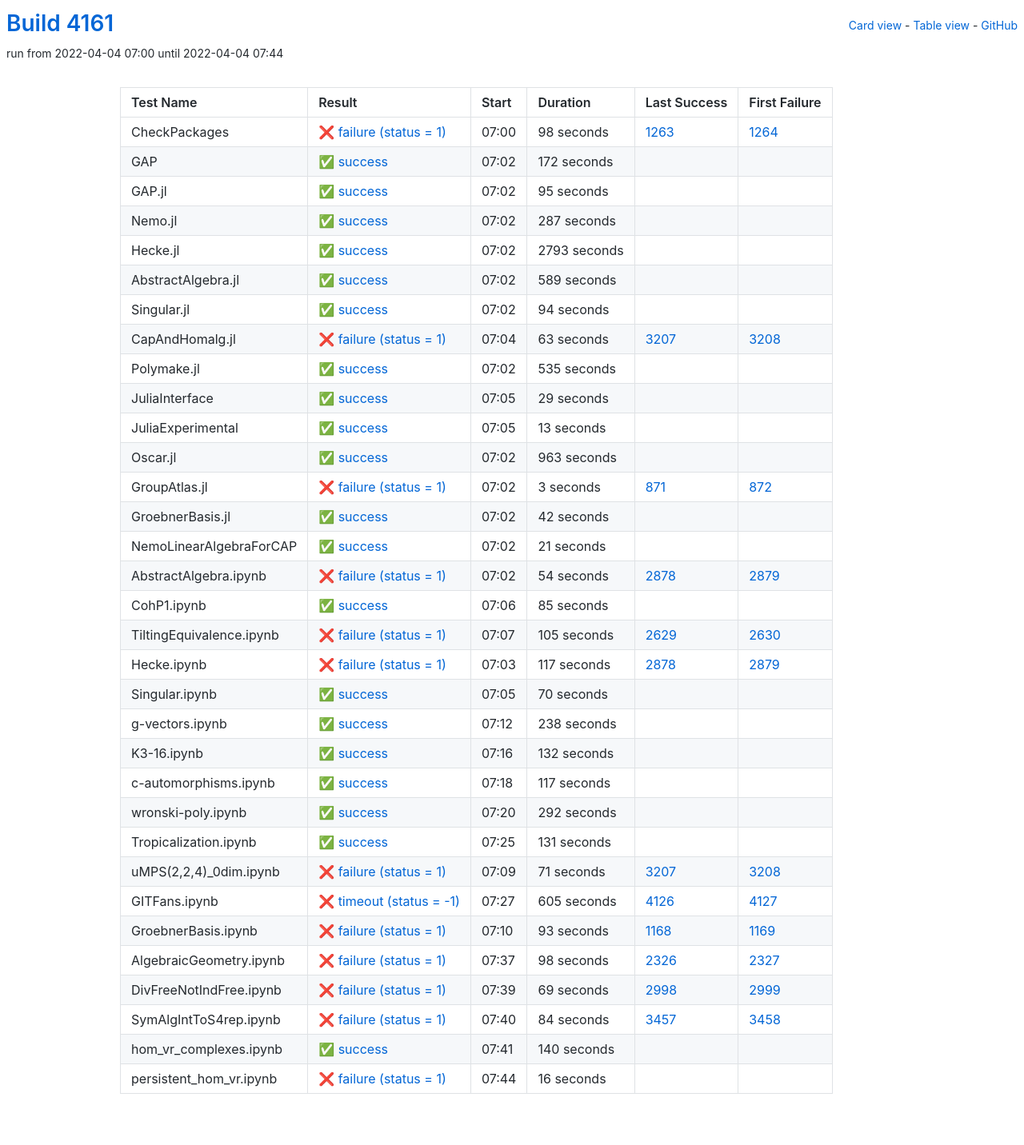
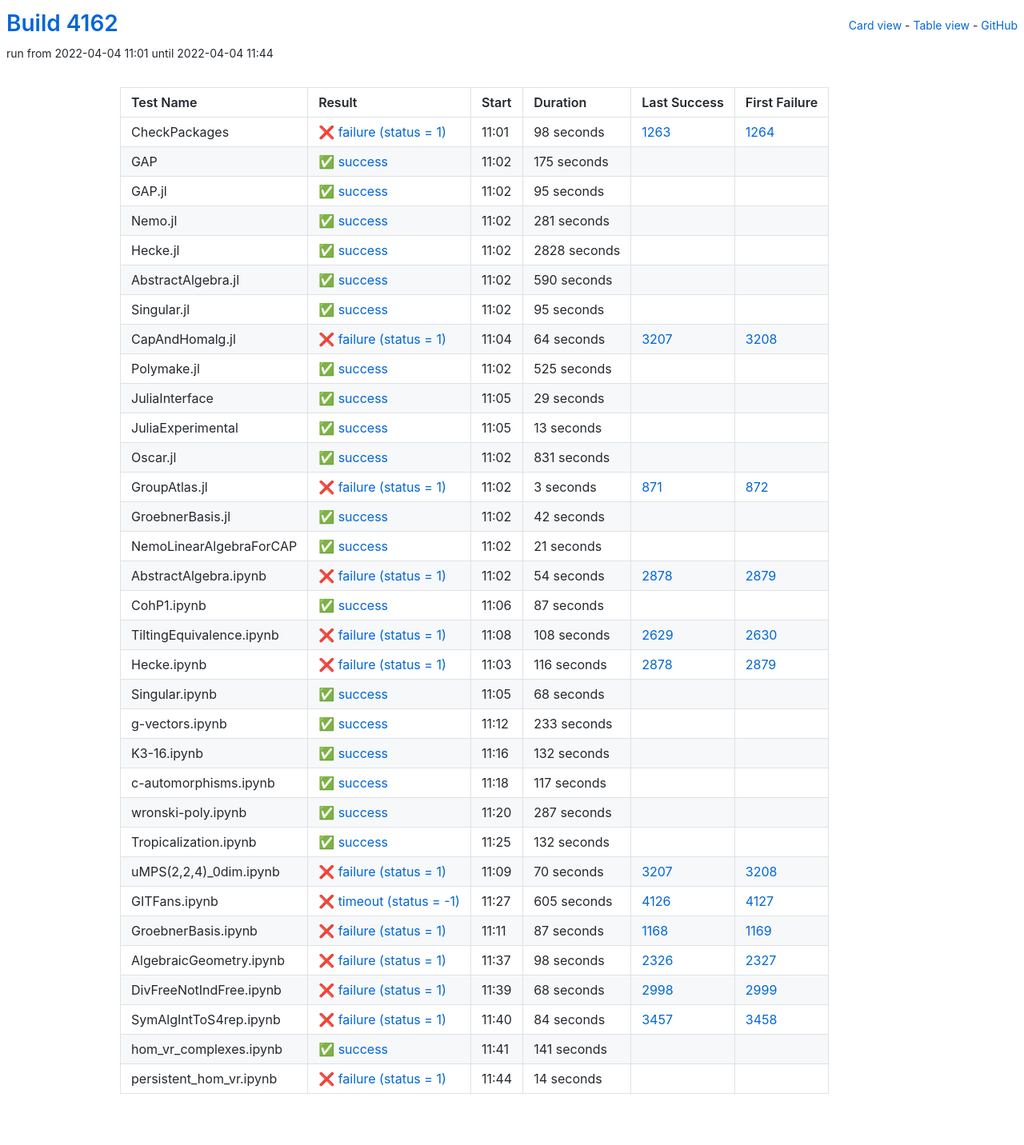
Before and after one commit to oscar-system/oscar-ci-status-stable, a Jekyll site: the page built from table.html, in a window 1280 px wide. Shown: the whole page at 80% size. Built offline with Jekyll 4.4.1, drawn with Linux system fonts in a browser that asks for light colours.

Commit message:
Build #4162

```diff
--- a/_data/ci.yml
+++ b/_data/ci.yml
@@ -1,6 +1,6 @@
 ---
-build: 4161
-build_url: https://oscarci.mathematik.uni-kl.de/job/oscar-stable/4161/
+build: 4162
+build_url: https://oscarci.mathematik.uni-kl.de/job/oscar-stable/4162/
 job: oscar-stable
 organization: oscar-system
 repo: oscar-ci-status-stable
@@ -8,8 +8,8 @@ repourl: https://github.com/oscar-system/oscar-ci-status-stable
 tests:
 - name: CheckPackages
   id: checkpackages
-  log: https://oscarci.mathematik.uni-kl.de/job/oscar-stable/4161/artifact/logs/build-4161/CheckPackages.log
-  start: 2022-04-04 07:00
+  log: https://oscarci.mathematik.uni-kl.de/job/oscar-stable/4162/artifact/logs/build-4162/CheckPackages.log
+  start: 2022-04-04 11:01
   success: false
   exitcode: 1
   status: failure
@@ -20,20 +20,20 @@ tests:
   first_failure_url: https://oscarci.mathematik.uni-kl.de/job/oscar-stable/1264/
 - name: GAP
   id: gap
-  log: https://oscarci.mathematik.uni-kl.de/job/oscar-stable/4161/artifact/logs/build-4161/GAP.log
-  start: 2022-04-04 07:02
+  log: https://oscarci.mathematik.uni-kl.de/job/oscar-stable/4162/artifact/logs/build-4162/GAP.log
+  start: 2022-04-04 11:02
   success: true
   exitcode: 0
   status: success
-  duration: 172
+  duration: 175
   last_success: false
   last_success_url:
   first_failure: false
   first_failure_url:
 - name: GAP.jl
   id: gap-jl
-  log: https://oscarci.mathematik.uni-kl.de/job/oscar-stable/4161/artifact/logs/build-4161/GAP.jl.log
-  start: 2022-04-04 07:02
+  log: https://oscarci.mathematik.uni-kl.de/job/oscar-stable/4162/artifact/logs/build-4162/GAP.jl.log
+  start: 2022-04-04 11:02
   success: true
   exitcode: 0
   status: success
@@ -44,80 +44,80 @@ tests:
   first_failure_url:
 - name: Nemo.jl
   id: nemo-jl
-  log: https://oscarci.mathematik.uni-kl.de/job/oscar-stable/4161/artifact/logs/build-4161/Nemo.jl.log
-  start: 2022-04-04 07:02
+  log: https://oscarci.mathematik.uni-kl.de/job/oscar-stable/4162/artifact/logs/build-4162/Nemo.jl.log
+  start: 2022-04-04 11:02
   success: true
   exitcode: 0
   status: success
-  duration: 287
+  duration: 281
   last_success: false
   last_success_url:
   first_failure: false
   first_failure_url:
 - name: Hecke.jl
   id: hecke-jl
-  log: https://oscarci.mathematik.uni-kl.de/job/oscar-stable/4161/artifact/logs/build-4161/Hecke.jl.log
-  start: 2022-04-04 07:02
+  log: https://oscarci.mathematik.uni-kl.de/job/oscar-stable/4162/artifact/logs/build-4162/Hecke.jl.log
+  start: 2022-04-04 11:02
   success: true
   exitcode: 0
   status: success
-  duration: 2793
+  duration: 2828
   last_success: false
   last_success_url:
   first_failure: false
   first_failure_url:
 - name: AbstractAlgebra.jl
   id: abstractalgebra-jl
-  log: https://oscarci.mathematik.uni-kl.de/job/oscar-stable/4161/artifact/logs/build-4161/AbstractAlgebra.jl.log
-  start: 2022-04-04 07:02
+  log: https://oscarci.mathematik.uni-kl.de/job/oscar-stable/4162/artifact/logs/build-4162/AbstractAlgebra.jl.log
+  start: 2022-04-04 11:02
   success: true
   exitcode: 0
   status: success
-  duration: 589
+  duration: 590
   last_success: false
   last_success_url:
   first_failure: false
   first_failure_url:
 - name: Singular.jl
   id: singular-jl
-  log: https://oscarci.mathematik.uni-kl.de/job/oscar-stable/4161/artifact/logs/build-4161/Singular.jl.log
-  start: 2022-04-04 07:02
+  log: https://oscarci.mathematik.uni-kl.de/job/oscar-stable/4162/artifact/logs/build-4162/Singular.jl.log
+  start: 2022-04-04 11:02
   success: true
   exitcode: 0
   status: success
-  duration: 94
+  duration: 95
   last_success: false
   last_success_url:
   first_failure: false
   first_failure_url:
 - name: CapAndHomalg.jl
   id: capandhomalg-jl
-  log: https://oscarci.mathematik.uni-kl.de/job/oscar-stable/4161/artifact/logs/build-4161/CapAndHomalg.jl.log
-  start: 2022-04-04 07:04
+  log: https://oscarci.mathematik.uni-kl.de/job/oscar-stable/4162/artifact/logs/build-4162/CapAndHomalg.jl.log
+  start: 2022-04-04 11:04
   success: false
   exitcode: 1
   status: failure
-  duration: 63
+  duration: 64
   last_success: 3207
   last_success_url: https://oscarci.mathematik.uni-kl.de/job/oscar-stable/3207/
   first_failure: 3208
   first_failure_url: https://oscarci.mathematik.uni-kl.de/job/oscar-stable/3208/
 - name: Polymake.jl
   id: polymake-jl
-  log: https://oscarci.mathematik.uni-kl.de/job/oscar-stable/4161/artifact/logs/build-4161/Polymake.jl.log
-  start: 2022-04-04 07:02
+  log: https://oscarci.mathematik.uni-kl.de/job/oscar-stable/4162/artifact/logs/build-4162/Polymake.jl.log
+  start: 2022-04-04 11:02
   success: true
   exitcode: 0
   status: success
-  duration: 535
+  duration: 525
   last_success: false
   last_success_url:
   first_failure: false
   first_failure_url:
 - name: JuliaInterface
   id: juliainterface
-  log: https://oscarci.mathematik.uni-kl.de/job/oscar-stable/4161/artifact/logs/build-4161/JuliaInterface.log
-  start: 2022-04-04 07:05
+  log: https://oscarci.mathematik.uni-kl.de/job/oscar-stable/4162/artifact/logs/build-4162/JuliaInterface.log
+  start: 2022-04-04 11:05
   success: true
   exitcode: 0
   status: success
@@ -128,8 +128,8 @@ tests:
   first_failure_url:
 - name: JuliaExperimental
   id: juliaexperimental
-  log: https://oscarci.mathematik.uni-kl.de/job/oscar-stable/4161/artifact/logs/build-4161/JuliaExperimental.log
-  start: 2022-04-04 07:05
+  log: https://oscarci.mathematik.uni-kl.de/job/oscar-stable/4162/artifact/logs/build-4162/JuliaExperimental.log
+  start: 2022-04-04 11:05
   success: true
   exitcode: 0
   status: success
@@ -140,20 +140,20 @@ tests:
   first_failure_url:
 - name: Oscar.jl
   id: oscar-jl
-  log: https://oscarci.mathematik.uni-kl.de/job/oscar-stable/4161/artifact/logs/build-4161/Oscar.jl.log
-  start: 2022-04-04 07:02
+  log: https://oscarci.mathematik.uni-kl.de/job/oscar-stable/4162/artifact/logs/build-4162/Oscar.jl.log
+  start: 2022-04-04 11:02
   success: true
   exitcode: 0
   status: success
-  duration: 963
+  duration: 831
   last_success: false
   last_success_url:
   first_failure: false
   first_failure_url:
 - name: GroupAtlas.jl
   id: groupatlas-jl
-  log: https://oscarci.mathematik.uni-kl.de/job/oscar-stable/4161/artifact/logs/build-4161/GroupAtlas.jl.log
-  start: 2022-04-04 07:02
+  log: https://oscarci.mathematik.uni-kl.de/job/oscar-stable/4162/artifact/logs/build-4162/GroupAtlas.jl.log
+  start: 2022-04-04 11:02
   success: false
   exitcode: 1
   status: failure
@@ -164,8 +164,8 @@ tests:
   first_failure_url: https://oscarci.mathematik.uni-kl.de/job/oscar-stable/872/
 - name: GroebnerBasis.jl
   id: groebnerbasis-jl
-  log: https://oscarci.mathematik.uni-kl.de/job/oscar-stable/4161/artifact/logs/build-4161/GroebnerBasis.jl.log
-  start: 2022-04-04 07:02
+  log: https://oscarci.mathematik.uni-kl.de/job/oscar-stable/4162/artifact/logs/build-4162/GroebnerBasis.jl.log
+  start: 2022-04-04 11:02
   success: true
   exitcode: 0
   status: success
@@ -176,8 +176,8 @@ tests:
   first_failure_url:
 - name: NemoLinearAlgebraForCAP
   id: nemolinearalgebraforcap
-  log: https://oscarci.mathematik.uni-kl.de/job/oscar-stable/4161/artifact/logs/build-4161/NemoLinearAlgebraForCAP.log
-  start: 2022-04-04 07:02
+  log: https://oscarci.mathematik.uni-kl.de/job/oscar-stable/4162/artifact/logs/build-4162/NemoLinearAlgebraForCAP.log
+  start: 2022-04-04 11:02
   success: true
   exitcode: 0
   status: success
@@ -188,8 +188,8 @@ tests:
   first_failure_url:
 - name: AbstractAlgebra.ipynb
   id: abstractalgebra-ipynb
-  log: https://oscarci.mathematik.uni-kl.de/job/oscar-stable/4161/artifact/logs/build-4161/AbstractAlgebra.ipynb.log
-  start: 2022-04-04 07:02
+  log: https://oscarci.mathematik.uni-kl.de/job/oscar-stable/4162/artifact/logs/build-4162/AbstractAlgebra.ipynb.log
+  start: 2022-04-04 11:02
   success: false
   exitcode: 1
   status: failure
@@ -200,68 +200,68 @@ tests:
   first_failure_url: https://oscarci.mathematik.uni-kl.de/job/oscar-stable/2879/
 - name: CohP1.ipynb
   id: cohp1-ipynb
-  log: https://oscarci.mathematik.uni-kl.de/job/oscar-stable/4161/artifact/logs/build-4161/CohP1.ipynb.log
-  start: 2022-04-04 07:06
+  log: https://oscarci.mathematik.uni-kl.de/job/oscar-stable/4162/artifact/logs/build-4162/CohP1.ipynb.log
+  start: 2022-04-04 11:06
   success: true
   exitcode: 0
   status: success
-  duration: 85
+  duration: 87
   last_success: false
   last_success_url:
   first_failure: false
   first_failure_url:
 - name: TiltingEquivalence.ipynb
   id: tiltingequivalence-ipynb
-  log: https://oscarci.mathematik.uni-kl.de/job/oscar-stable/4161/artifact/logs/build-4161/TiltingEquivalence.ipynb.log
-  start: 2022-04-04 07:07
+  log: https://oscarci.mathematik.uni-kl.de/job/oscar-stable/4162/artifact/logs/build-4162/TiltingEquivalence.ipynb.log
+  start: 2022-04-04 11:08
   success: false
   exitcode: 1
   status: failure
-  duration: 105
+  duration: 108
   last_success: 2629
   last_success_url: https://oscarci.mathematik.uni-kl.de/job/oscar-stable/2629/
   first_failure: 2630
   first_failure_url: https://oscarci.mathematik.uni-kl.de/job/oscar-stable/2630/
 - name: Hecke.ipynb
   id: hecke-ipynb
-  log: https://oscarci.mathematik.uni-kl.de/job/oscar-stable/4161/artifact/logs/build-4161/Hecke.ipynb.log
-  start: 2022-04-04 07:03
+  log: https://oscarci.mathematik.uni-kl.de/job/oscar-stable/4162/artifact/logs/build-4162/Hecke.ipynb.log
+  start: 2022-04-04 11:03
   success: false
   exitcode: 1
   status: failure
-  duration: 117
+  duration: 116
   last_success: 2878
   last_success_url: https://oscarci.mathematik.uni-kl.de/job/oscar-stable/2878/
   first_failure: 2879
   first_failure_url: https://oscarci.mathematik.uni-kl.de/job/oscar-stable/2879/
 - name: Singular.ipynb
   id: singular-ipynb
-  log: https://oscarci.mathematik.uni-kl.de/job/oscar-stable/4161/artifact/logs/build-4161/Singular.ipynb.log
-  start: 2022-04-04 07:05
+  log: https://oscarci.mathematik.uni-kl.de/job/oscar-stable/4162/artifact/logs/build-4162/Singular.ipynb.log
+  start: 2022-04-04 11:05
   success: true
   exitcode: 0
   status: success
-  duration: 70
+  duration: 68
   last_success: false
   last_success_url:
   first_failure: false
   first_failure_url:
 - name: g-vectors.ipynb
   id: g-vectors-ipynb
-  log: https://oscarci.mathematik.uni-kl.de/job/oscar-stable/4161/artifact/logs/build-4161/g-vectors.ipynb.log
-  start: 2022-04-04 07:12
+  log: https://oscarci.mathematik.uni-kl.de/job/oscar-stable/4162/artifact/logs/build-4162/g-vectors.ipynb.log
+  start: 2022-04-04 11:12
   success: true
   exitcode: 0
   status: success
-  duration: 238
+  duration: 233
   last_success: false
   last_success_url:
   first_failure: false
   first_failure_url:
 - name: K3-16.ipynb
   id: k3-16-ipynb
-  log: https://oscarci.mathematik.uni-kl.de/job/oscar-stable/4161/artifact/logs/build-4161/K3-16.ipynb.log
-  start: 2022-04-04 07:16
+  log: https://oscarci.mathematik.uni-kl.de/job/oscar-stable/4162/artifact/logs/build-4162/K3-16.ipynb.log
+  start: 2022-04-04 11:16
   success: true
   exitcode: 0
   status: success
@@ -272,8 +272,8 @@ tests:
   first_failure_url:
 - name: c-automorphisms.ipynb
   id: c-automorphisms-ipynb
-  log: https://oscarci.mathematik.uni-kl.de/job/oscar-stable/4161/artifact/logs/build-4161/c-automorphisms.ipynb.log
-  start: 2022-04-04 07:18
+  log: https://oscarci.mathematik.uni-kl.de/job/oscar-stable/4162/artifact/logs/build-4162/c-automorphisms.ipynb.log
+  start: 2022-04-04 11:18
   success: true
   exitcode: 0
   status: success
@@ -284,44 +284,44 @@ tests:
   first_failure_url:
 - name: wronski-poly.ipynb
   id: wronski-poly-ipynb
-  log: https://oscarci.mathematik.uni-kl.de/job/oscar-stable/4161/artifact/logs/build-4161/wronski-poly.ipynb.log
-  start: 2022-04-04 07:20
+  log: https://oscarci.mathematik.uni-kl.de/job/oscar-stable/4162/artifact/logs/build-4162/wronski-poly.ipynb.log
+  start: 2022-04-04 11:20
   success: true
   exitcode: 0
   status: success
-  duration: 292
+  duration: 287
   last_success: false
   last_success_url:
   first_failure: false
   first_failure_url:
 - name: Tropicalization.ipynb
   id: tropicalization-ipynb
-  log: https://oscarci.mathematik.uni-kl.de/job/oscar-stable/4161/artifact/logs/build-4161/Tropicalization.ipynb.log
-  start: 2022-04-04 07:25
+  log: https://oscarci.mathematik.uni-kl.de/job/oscar-stable/4162/artifact/logs/build-4162/Tropicalization.ipynb.log
+  start: 2022-04-04 11:25
   success: true
   exitcode: 0
   status: success
-  duration: 131
+  duration: 132
   last_success: false
   last_success_url:
   first_failure: false
   first_failure_url:
 - name: uMPS(2,2,4)_0dim.ipynb
   id: umps-2-2-4-0dim-ipynb
-  log: https://oscarci.mathematik.uni-kl.de/job/oscar-stable/4161/artifact/logs/build-4161/uMPS-2-2-4-_0dim.ipynb.log
-  start: 2022-04-04 07:09
+  log: https://oscarci.mathematik.uni-kl.de/job/oscar-stable/4162/artifact/logs/build-4162/uMPS-2-2-4-_0dim.ipynb.log
+  start: 2022-04-04 11:09
   success: false
   exitcode: 1
   status: failure
-  duration: 71
+  duration: 70
   last_success: 3207
   last_success_url: https://oscarci.mathematik.uni-kl.de/job/oscar-stable/3207/
   first_failure: 3208
   first_failure_url: https://oscarci.mathematik.uni-kl.de/job/oscar-stable/3208/
 - name: GITFans.ipynb
   id: gitfans-ipynb
-  log: https://oscarci.mathematik.uni-kl.de/job/oscar-stable/4161/artifact/logs/build-4161/GITFans.ipynb.log
-  start: 2022-04-04 07:27
+  log: https://oscarci.mathematik.uni-kl.de/job/oscar-stable/4162/artifact/logs/build-4162/GITFans.ipynb.log
+  start: 2022-04-04 11:27
   success: false
   exitcode: -1
   status: timeout
@@ -332,20 +332,20 @@ tests:
   first_failure_url: https://oscarci.mathematik.uni-kl.de/job/oscar-stable/4127/
 - name: GroebnerBasis.ipynb
   id: groebnerbasis-ipynb
-  log: https://oscarci.mathematik.uni-kl.de/job/oscar-stable/4161/artifact/logs/build-4161/GroebnerBasis.ipynb.log
-  start: 2022-04-04 07:10
+  log: https://oscarci.mathematik.uni-kl.de/job/oscar-stable/4162/artifact/logs/build-4162/GroebnerBasis.ipynb.log
+  start: 2022-04-04 11:11
   success: false
   exitcode: 1
   status: failure
-  duration: 93
+  duration: 87
   last_success: 1168
   last_success_url: https://oscarci.mathematik.uni-kl.de/job/oscar-stable/1168/
   first_failure: 1169
   first_failure_url: https://oscarci.mathematik.uni-kl.de/job/oscar-stable/1169/
 - name: AlgebraicGeometry.ipynb
   id: algebraicgeometry-ipynb
-  log: https://oscarci.mathematik.uni-kl.de/job/oscar-stable/4161/artifact/logs/build-4161/AlgebraicGeometry.ipynb.log
-  start: 2022-04-04 07:37
+  log: https://oscarci.mathematik.uni-kl.de/job/oscar-stable/4162/artifact/logs/build-4162/AlgebraicGeometry.ipynb.log
+  start: 2022-04-04 11:37
   success: false
   exitcode: 1
   status: failure
@@ -356,20 +356,20 @@ tests:
   first_failure_url: https://oscarci.mathematik.uni-kl.de/job/oscar-stable/2327/
 - name: DivFreeNotIndFree.ipynb
   id: divfreenotindfree-ipynb
-  log: https://oscarci.mathematik.uni-kl.de/job/oscar-stable/4161/artifact/logs/build-4161/DivFreeNotIndFree.ipynb.log
-  start: 2022-04-04 07:39
+  log: https://oscarci.mathematik.uni-kl.de/job/oscar-stable/4162/artifact/logs/build-4162/DivFreeNotIndFree.ipynb.log
+  start: 2022-04-04 11:39
   success: false
   exitcode: 1
   status: failure
-  duration: 69
+  duration: 68
   last_success: 2998
   last_success_url: https://oscarci.mathematik.uni-kl.de/job/oscar-stable/2998/
   first_failure: 2999
   first_failure_url: https://oscarci.mathematik.uni-kl.de/job/oscar-stable/2999/
 - name: SymAlgIntToS4rep.ipynb
   id: symalginttos4rep-ipynb
-  log: https://oscarci.mathematik.uni-kl.de/job/oscar-stable/4161/artifact/logs/build-4161/SymAlgIntToS4rep.ipynb.log
-  start: 2022-04-04 07:40
+  log: https://oscarci.mathematik.uni-kl.de/job/oscar-stable/4162/artifact/logs/build-4162/SymAlgIntToS4rep.ipynb.log
+  start: 2022-04-04 11:40
   success: false
   exitcode: 1
   status: failure
@@ -380,24 +380,24 @@ tests:
   first_failure_url: https://oscarci.mathematik.uni-kl.de/job/oscar-stable/3458/
 - name: hom_vr_complexes.ipynb
   id: hom-vr-complexes-ipynb
-  log: https://oscarci.mathematik.uni-kl.de/job/oscar-stable/4161/artifact/logs/build-4161/hom_vr_complexes.ipynb.log
-  start: 2022-04-04 07:41
+  log: https://oscarci.mathematik.uni-kl.de/job/oscar-stable/4162/artifact/logs/build-4162/hom_vr_complexes.ipynb.log
+  start: 2022-04-04 11:41
   success: true
   exitcode: 0
   status: success
-  duration: 140
+  duration: 141
   last_success: false
   last_success_url:
   first_failure: false
   first_failure_url:
 - name: persistent_hom_vr.ipynb
   id: persistent-hom-vr-ipynb
-  log: https://oscarci.mathematik.uni-kl.de/job/oscar-stable/4161/artifact/logs/build-4161/persistent_hom_vr.ipynb.log
-  start: 2022-04-04 07:44
+  log: https://oscarci.mathematik.uni-kl.de/job/oscar-stable/4162/artifact/logs/build-4162/persistent_hom_vr.ipynb.log
+  start: 2022-04-04 11:44
   success: false
   exitcode: 1
   status: failure
-  duration: 16
+  duration: 14
   last_success: false
   last_success_url:
   first_failure: false
```
Also changed, not shown: README.md.
